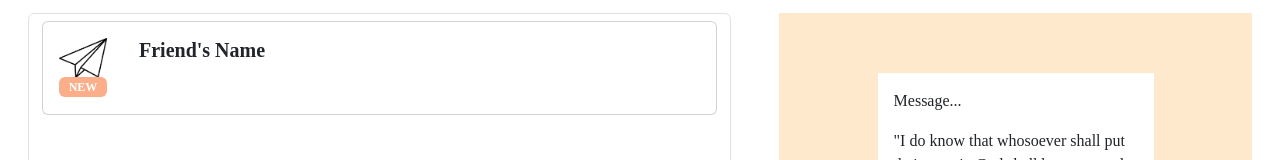
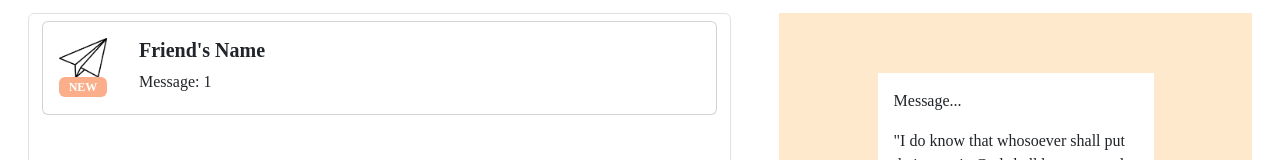
Before and after one commit to Leeway001Write/startup, a React (Vite) app: page /inbox in a window 1280 px wide. Shown: the part 135-295 px from the top of the page. Built offline with nearby package versions, Linux system fonts and the light colour scheme; a web font is replaced by a local one.

Commit message:
JS Inbox: Messages list is now displayed as MessageCard components

```diff
--- a/src/inbox/inbox.jsx
+++ b/src/inbox/inbox.jsx
@@ -11,15 +11,11 @@ export default function Inbox() {
     useEffect(() => {
         // Start simulating messages, save function to terminate interval
         const stopMessages = simulateMessages((newMessage) => {
-            setMessagesList((currentList) => [...currentList, newMessage]);
+            setMessagesList((currentList) => [newMessage, ...currentList]);
         });
 
         return () => stopMessages();
-    }, []);
-
-    useEffect(() => {
-  console.log("Updated messages:", messagesList);
-}, [messagesList]);
+    }, [])
 
     return (
         <main className="flex-fill d-flex flex-column justify-content-between align-items-center p-3">
@@ -28,7 +24,9 @@ export default function Inbox() {
             <div className="window container-fluid d-flex gap-5 flex-fill">
                 <div className="messages border rounded flex-fill overflow-y-scroll">
 
-                <MessageCard />
+                    { messagesList.map((msg, i) => (
+                        <MessageCard key={i} text={msg} />
+                    ))}
 
                 </div>
 
```
